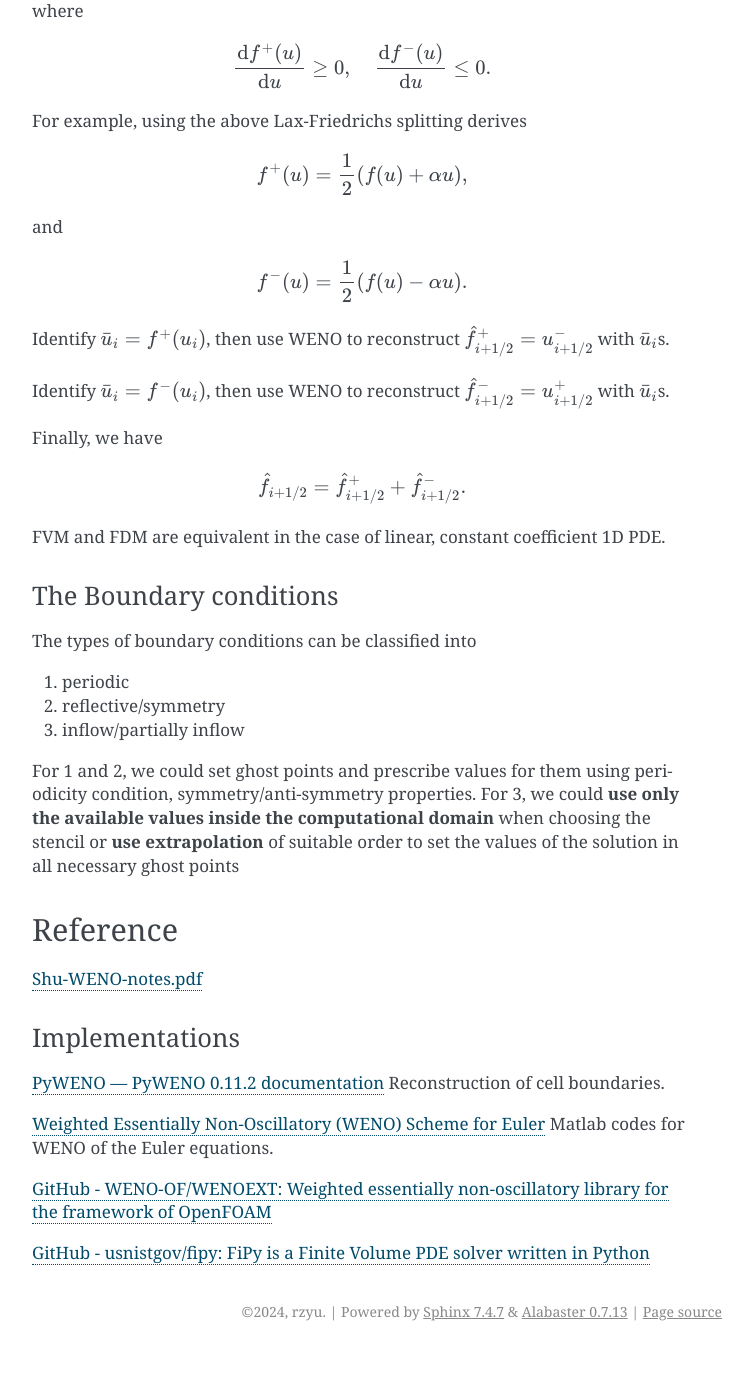
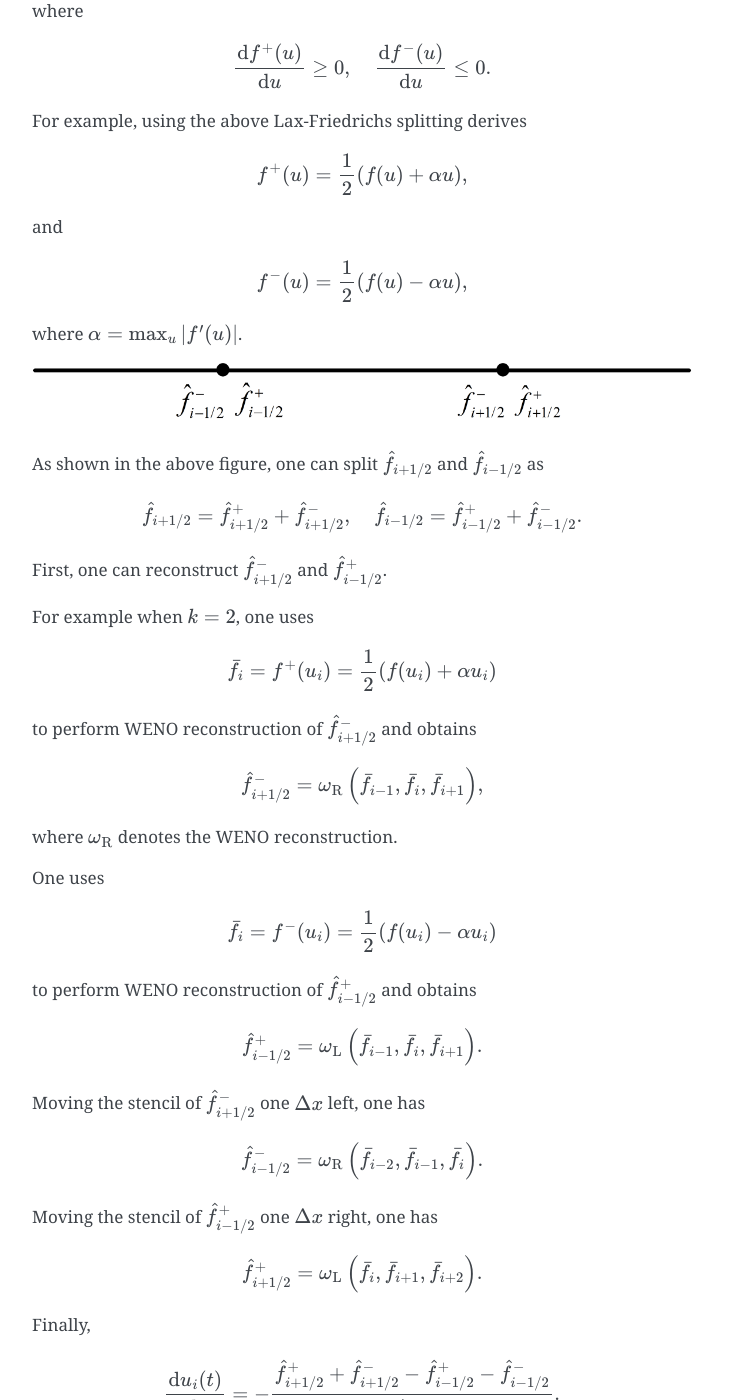
Before and after one commit to rzyu45/rzyu-blog, a Sphinx documentation site: the page built from source/notes/weno.md, in a window 1280 px wide and 1400 px high, scrolled down 6928 px. Shown: the whole window, without its empty margins (388-1141 px from the left). Built offline with Sphinx 7.4.7, drawn with Linux system fonts in a browser that asks for light colours; before the commit the page ends 8279 px from its top, so only the background shows below that; some of the changed text lies outside the part shown.

Commit message:
update weno.md

```diff
--- a/source/notes/weno.md
+++ b/source/notes/weno.md
@@ -222,15 +222,47 @@ $$f^+(u)=\frac{1}{2}\left(f(u)+\alpha u\right),$$
 
 and
 
-$$f^-(u)=\frac{1}{2}\left(f(u)-\alpha u\right).$$
+$$f^-(u)=\frac{1}{2}\left(f(u)-\alpha u\right),$$
 
-Identify $\bar{u}_i=f^+(u_i)$, then use WENO to reconstruct $\hat{f}^+_{i+1/2}=u_{i+1/2}^-$ with $\bar{u}_i$s.
+where $\alpha=\max_u|f'(u)|$.
 
-Identify $\bar{u}_i=f^-(u_i)$, then use WENO to reconstruct $\hat{f}^-_{i+1/2}=u_{i+1/2}^+$ with $\bar{u}_i$s.
+![image.png](weno/weno-fdm.png)
 
-Finally, we have
+As shown in the above figure, one can split $\hat{f}_{i+1/2}$ and $\hat{f}_{i-1/2}$ as
 
-$$\hat{f}_{i+1/2}=\hat{f}_{i+1/2}^++\hat{f}_{i+1/2}^-.$$
+$$\hat{f}_{i+1/2}=\hat{f}_{i+1/2}^++\hat{f}_{i+1/2}^-,\quad \hat{f}_{i-1/2}=\hat{f}_{i-1/2}^++\hat{f}_{i-1/2}^-.$$
+
+First, one can reconstruct $\hat{f}_{i+1/2}^-$ and $\hat{f}_{i-1/2}^+$.
+
+For example when $k=2$, one uses
+
+$$\bar{f}_i=f^+(u_i)=\frac{1}{2}\left(f(u_i)+\alpha u_i\right)$$
+
+to perform WENO reconstruction of $\hat{f}_{i+1/2}^-$ and obtains
+
+$$\hat{f}_{i+1/2}^-=\omega_\text{R}\left(\bar{f}_{i-1},\bar{f}_i, \bar{f}_{i+1}\right),$$
+
+where $\omega_\text{R}$ denotes the WENO reconstruction.
+
+One uses
+
+$$\bar{f}_i=f^-(u_i)=\frac{1}{2}\left(f(u_i)-\alpha u_i\right)$$
+
+to perform WENO reconstruction of $\hat{f}_{i-1/2}^+$ and obtains
+
+$$\hat{f}_{i-1/2}^+=\omega_\text{L}\left(\bar{f}_{i-1},\bar{f}_i, \bar{f}_{i+1}\right).$$
+
+Moving the stencil of $\hat{f}_{i+1/2}^-$ one $\Delta x$ left, one has
+
+$$\hat{f}_{i-1/2}^-=\omega_\text{R}\left(\bar{f}_{i-2},\bar{f}_{i-1}, \bar{f}_{i}\right).$$
+
+Moving the stencil of $\hat{f}_{i-1/2}^+$ one $\Delta x$ right, one has
+
+$$\hat{f}_{i+1/2}^+=\omega_\text{L}\left(\bar{f}_{i},\bar{f}_{i+1}, \bar{f}_{i+2}\right).$$
+
+Finally,
+
+$$\frac{\mathrm{d}u_i(t)}{\mathrm{d}t}=-\frac{\hat{f}_{i+1/2}^++\hat{f}_{i+1/2}^--\hat{f}_{i-1/2}^+-\hat{f}_{i-1/2}^-}{\Delta x_i}.$$
 
 FVM and FDM are equivalent in the case of linear, constant coefficient 1D PDE.
 ### The Boundary conditions
```
Also changed, not shown: source/notes/weno/weno-fdm.png (added).
